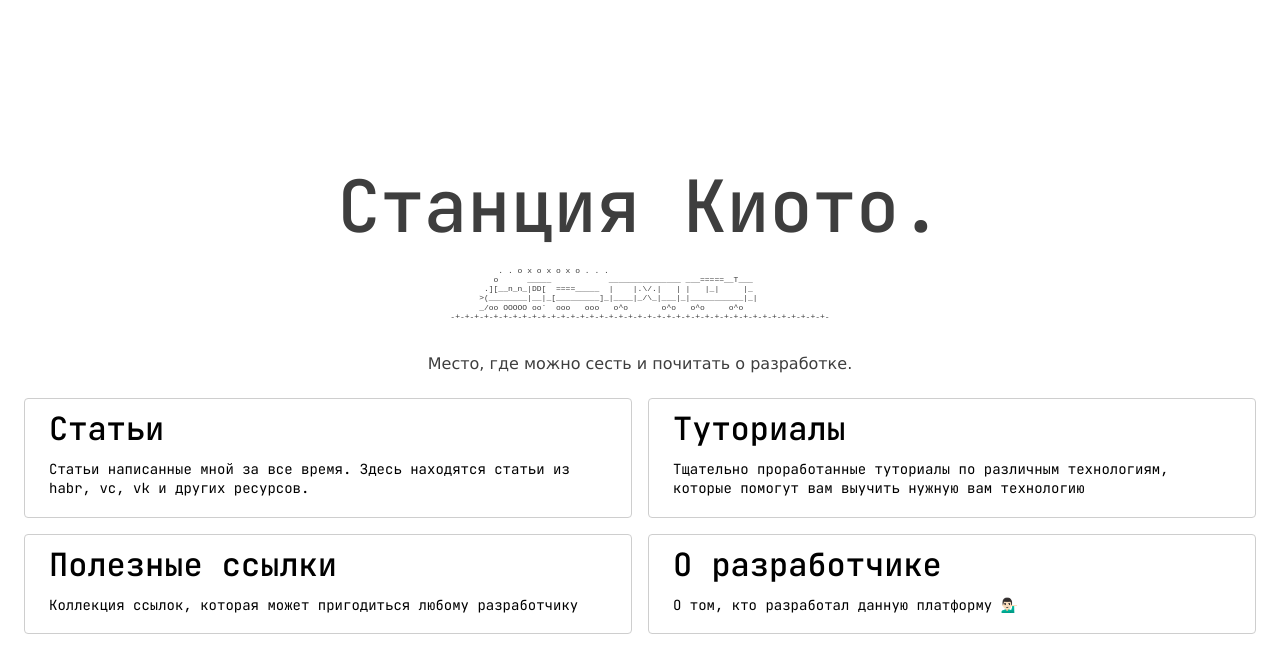
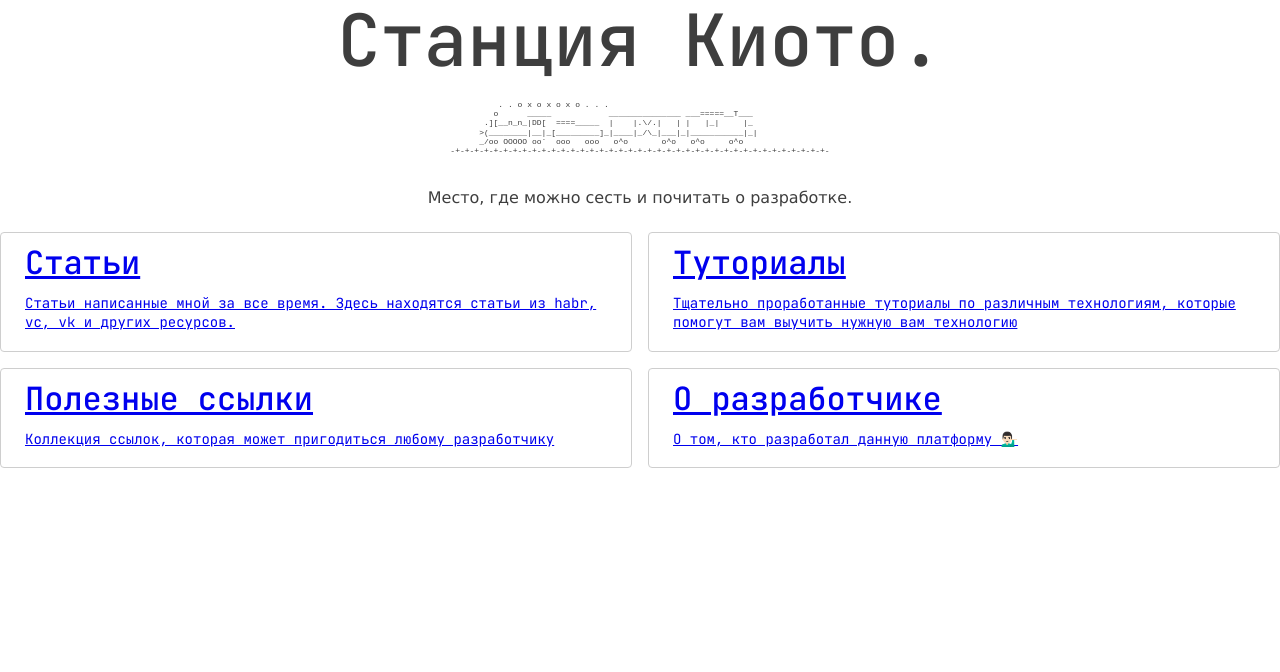
Before and after one commit to tokiory-blog/frontend, an Astro site: page / in a window 1280 px wide. Built offline with nearby package versions, Linux system fonts and the light colour scheme; Astro itself is replaced by a stand-in of ours.

Commit message:
feat(layout): remove container from layouts

```diff
--- a/src/components/ui/UIHeader.astro
+++ b/src/components/ui/UIHeader.astro
@@ -14,3 +14,20 @@ import UILogo from './UILogo.vue';
     </ul>
   </nav>
 </header>
+
+<style lang="scss">
+  .header {
+    display: flex;
+    align-items: center;
+    justify-content: space-between;
+  }
+
+  .navigation {
+
+    &__list {
+     margin: 0;
+     display: flex;
+     align-items: center;
+    }
+  }
+</style>
--- a/src/layouts/FullLayout.astro
+++ b/src/layouts/FullLayout.astro
@@ -1,5 +1,4 @@
 ---
-
 // Styles
 import '../styles/-colors.scss';
 import '../styles/+common.scss';
@@ -25,14 +24,20 @@ import '@fontsource/manrope';
   <title>Astro</title>
 </head>
 <body>
-<UIHeader />
-<slot/>
-<UIFooter />
+  <div class="full-layout">
+    <UIHeader/>
+    <slot/>
+    <UIFooter/>
+  </div>
 </body>
 </html>
 
 <style>
   body {
-    font-family: 'JetBrains Mono', monospace;
+    font-family: "JetBrains Mono", monospace;
+  }
+
+  .container {
+    min-height: 100vh;
   }
 </style>
--- a/src/layouts/StandardLayout.astro
+++ b/src/layouts/StandardLayout.astro
@@ -24,8 +24,10 @@ import '@fontsource/manrope';
   <title>Astro</title>
 </head>
 <body>
-  <slot/>
-  <Footer/>
+  <div class="standard-layout">
+    <slot/>
+    <Footer/>
+  </div>
 </body>
 </html>
 
--- a/src/pages/article.astro
+++ b/src/pages/article.astro
@@ -17,14 +17,12 @@ const navigationList = contentList.map(item => {
 
 
 <FullLayout>
-  <div class="container container_full">
   <div class="article-page">
     <div class="article-page__title">
       <UITitle>Статьи</UITitle>
     </div>
     <div class="article-page__list">
       <PostList postList={navigationList} />
-      </div>
     </div>
   </div>
 </FullLayout>
--- a/src/pages/index.astro
+++ b/src/pages/index.astro
@@ -29,11 +29,9 @@ const navigation = [
 ---
 
 <StandardLayout>
-  <div class="container container_full container_center">
-    <HomeHero />
-    <div class="navigation">
-      <NavigationList navigation={navigation} />
-    </div>
+  <HomeHero />
+  <div class="navigation">
+    <NavigationList navigation={navigation} />
   </div>
 </StandardLayout>
 
--- a/src/pages/tutorial.astro
+++ b/src/pages/tutorial.astro
@@ -17,14 +17,12 @@ const navigationList = contentList.map(item => {
 
 
 <DefaultLayout>
-  <div class="container container_full">
   <div class="article-page">
     <div class="article-page__title">
       <UITitle>Туториалы</UITitle>
     </div>
     <div class="article-page__list">
       <PostList postList={navigationList} />
-      </div>
     </div>
   </div>
 </DefaultLayout>
--- a/src/styles/+common.scss
+++ b/src/styles/+common.scss
@@ -1,25 +1,3 @@
 *, *::before, *::after {
   box-sizing: border-box;
 }
-
-.container {
-  max-width: 1280px;
-  margin: 0 auto;
-  padding: 24px;
-
-  &_full {
-    min-height: 100vh;
-  }
-
-  &_center {
-    display: flex;
-    flex-direction: column;
-    justify-content: center;
-    align-items: center;
-  }
-}
-
-.r-link {
-  color: inherit;
-  text-decoration: none;
-}
```
Lines whose indentation alone changed are shown as unchanged.
